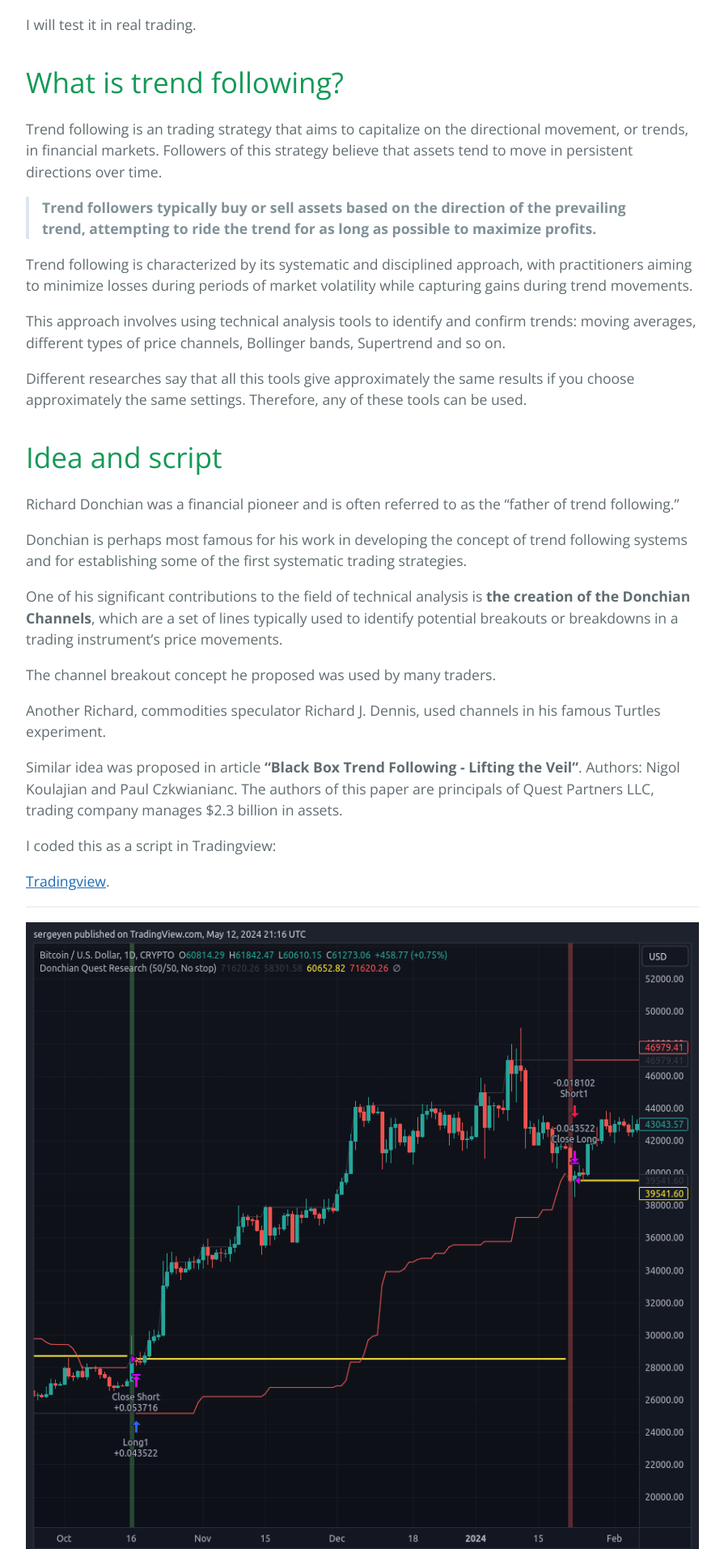
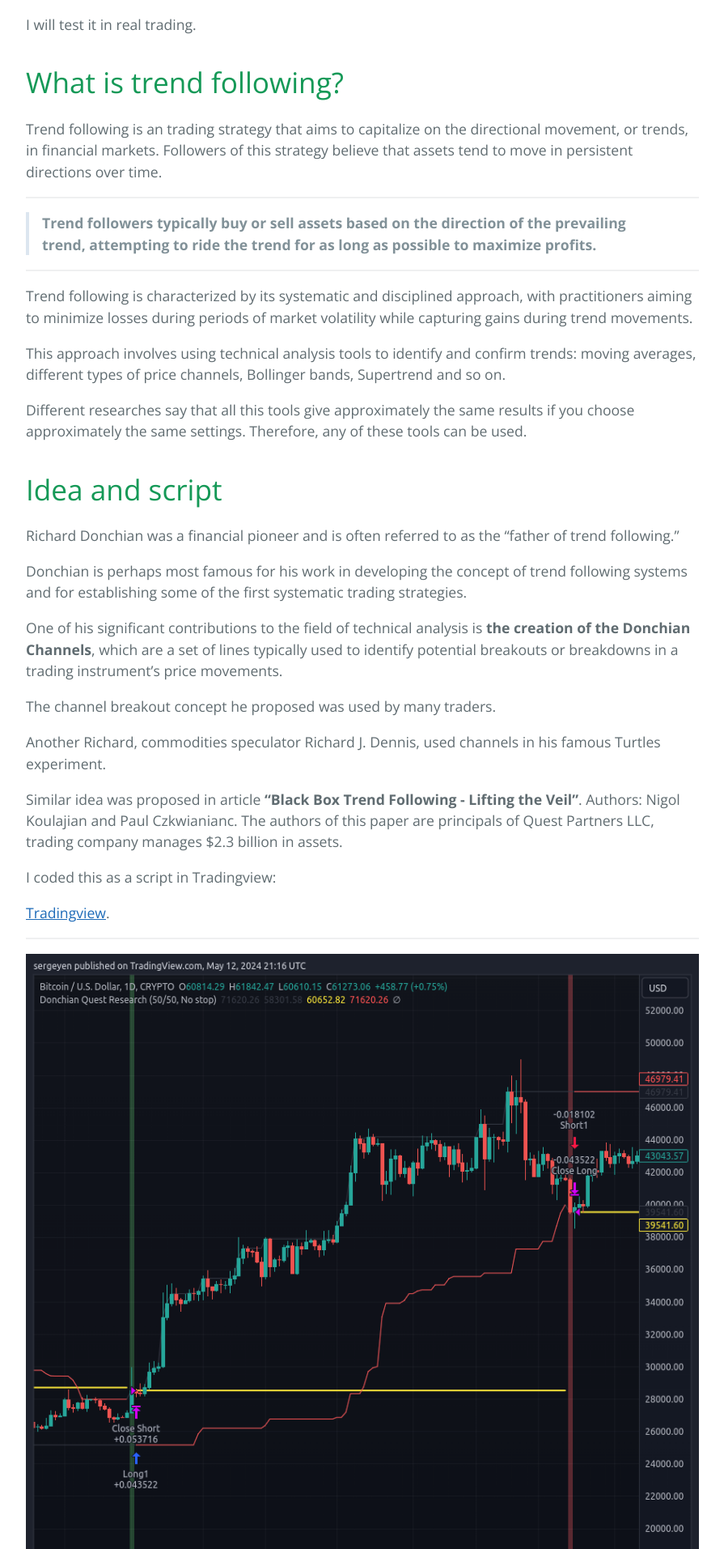
Before and after one commit to sergeyen7/sergeyen7.github.io, a Jekyll site: the page built from index.md, in a window 1280 px wide. Shown: the part 969-2882 px from the top of the page at 81% size, without its empty margins (192-1087 px from the left). Built offline with Jekyll 4.4.1, drawn with Linux system fonts in a browser that asks for light colours; nearby versions of some CDN libraries.

```diff
--- a/index.md
+++ b/index.md
@@ -34,7 +34,11 @@ I will test it in real trading.
 
 Trend following is an trading strategy that aims to capitalize on the directional movement, or trends, in financial markets. Followers of this strategy believe that assets tend to move in persistent directions over time.
 
+* * *
+
 > **Trend followers typically buy or sell assets based on the direction of the prevailing trend, attempting to ride the trend for as long as possible to maximize profits.**
+
+* * *
 
 Trend following is characterized by its systematic and disciplined approach, with practitioners aiming to minimize losses during periods of market volatility while capturing gains during trend movements.
 
@@ -203,7 +207,11 @@ You can trade more than 100 assets on the exchange: btc, eth, regular altcoins,
 
 Interesting function - 'vaults'. It's like 'pools' on other DEXs, but 'vault leader' can trade funds of this vault. Normal perpetual trade - longs, shorts. Normal liquidations if something go wrong. If trade is profitable - leader receive a 10% profit share for managing the vault.
 
-> As always: Trading is inherently risky, and vaults’ past performance is not a guarantee of future returns.
+* * *
+
+> **As always: Trading is inherently risky, and vaults’ past performance is not a guarantee of future returns.**
+
+* * *
 
 Vaults have a lock-up period of 1 day.
 
```
